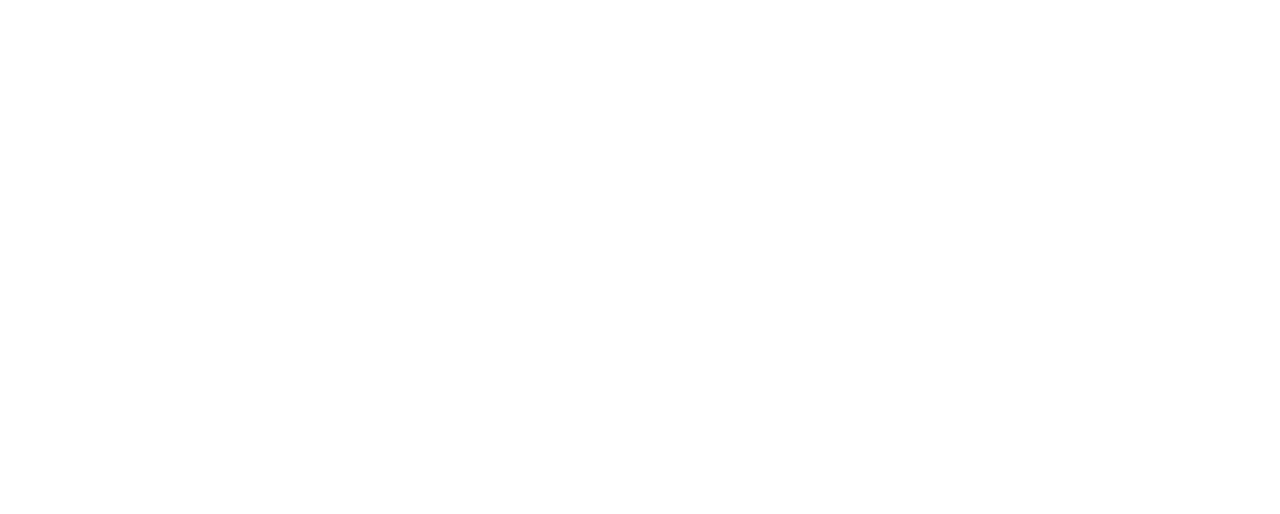
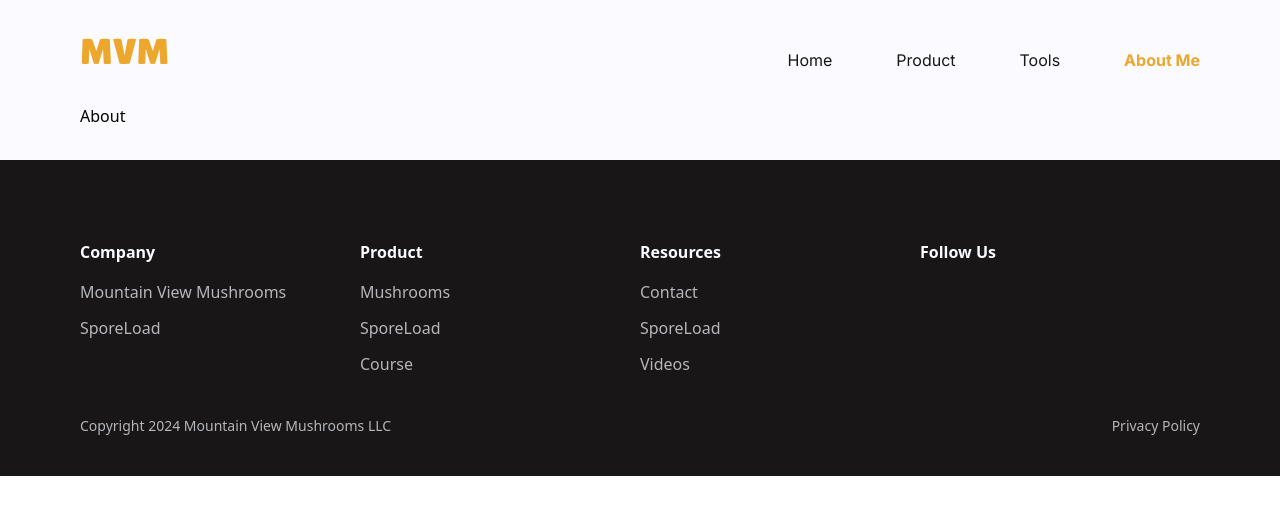
Before and after one commit to HunterVargo/Mountain-View-Mushrooms, a React (Create React App) app: page /about in a window 1280 px wide. Before the commit this address had no page. Shown: the top 514 px of the page. Built offline with nearby package versions, Linux system fonts and the light colour scheme.

Commit message:
add: Layout, Footer

```diff
--- a/src/App.jsx
+++ b/src/App.jsx
@@ -2,12 +2,19 @@
 import LandingPage from "./Pages/LandingPage.jsx";
 import { Routes, Route } from "react-router-dom";
 import Product from "./Pages/Product.jsx";
+import Layout from "./Layout.jsx";
+import Tools from "./Pages/Tools.jsx";
+import About from "./Pages/About.jsx";
 
 function App() {
   return (
     <Routes>
-      <Route exact index element={<LandingPage />} />
-      <Route path="product" element={<Product />} />
+      <Route element={<Layout />}>
+        <Route exact index element={<LandingPage />} />
+        <Route path="product" element={<Product />} />
+        <Route path="tools" element={<Tools />} />
+        <Route path="about" element={<About />} />
+      </Route>
     </Routes>
   );
 }
--- /dev/null
+++ b/src/Layout.jsx
@@ -0,0 +1,19 @@
+import React from "react";
+import Header from "./components/Header";
+import { Outlet } from "react-router-dom";
+import Footer from "./components/Footer";
+const Layout = () => {
+  return (
+    <>
+      <Header />
+      <div className="flex justify-center px-20 py-8 bg-GhostWhite">
+        <div className="w-maxView">
+          <Outlet />
+        </div>
+      </div>
+      <Footer />
+    </>
+  );
+};
+
+export default Layout;
--- /dev/null
+++ b/src/Pages/About.jsx
@@ -0,0 +1,7 @@
+import React from "react";
+
+const About = () => {
+  return <div>About</div>;
+};
+
+export default About;
--- a/src/Pages/LandingPage.jsx
+++ b/src/Pages/LandingPage.jsx
@@ -1,6 +1,6 @@
 import React, { useEffect, useState } from "react";
 import { Helmet } from "react-helmet";
-import Header from "../components/Header";
+
 import { TbChefHat } from "react-icons/tb";
 
 const LandingPage = () => {
@@ -18,8 +18,7 @@
   }, []);
 
   return DisplaySize >= 1200 ? (
-    <div className="flex justify-center px-20 py-8 bg-GhostWhite">
-      <div className="w-maxView">
+    <>
       <Helmet>
         <title>Mountain View Mushrooms</title>
         <meta
@@ -28,7 +27,7 @@
         />
         <link rel="canonical" href="/" />
       </Helmet>
-        <Header />
+
       <div className=" flex my-44 justify-between">
         <div className="font-inter text-EerieBlack w-1/3 grid">
           <h1
@@ -38,8 +37,8 @@
             Eat More <br /> Mushrooms
           </h1>
           <p className="mt-6 text-2xl  ">
-              There is nothing better than fresh gourmet mushrooms. Mountain
-              View Mushrooms is here to fulfill that desire.
+            There is nothing better than fresh gourmet mushrooms. Mountain View
+            Mushrooms is here to fulfill that desire.
           </p>
           <div className="flex items-center mt-6 text-3xl">
             <button className="bg-HunyadiYellow text-GhostWhite rounded-xl px-10 py-6">
@@ -92,8 +91,8 @@
             Learn To <br /> Grow!
           </h1>
           <p className="mt-12 text-2xl">
-              Mushrooms can be a lot of fun to grow. There is something
-              rewarding about eating home grown food.
+            Mushrooms can be a lot of fun to grow. There is something rewarding
+            about eating home grown food.
           </p>
           <div className="flex item-center mt-6 text-3xl">
             <button className="bg-HunyadiYellow text-GhostWhite rounded-xl  px-10 py-6">
@@ -107,8 +106,7 @@
           alt="Halloween Grow Kits"
         />
       </div>
-      </div>
-    </div>
+    </>
   ) : (
     <div>heloo</div>
   );
--- /dev/null
+++ b/src/Pages/Tools.jsx
@@ -0,0 +1,7 @@
+import React from "react";
+
+const Tools = () => {
+  return <div>Tools</div>;
+};
+
+export default Tools;
--- /dev/null
+++ b/src/components/Footer.jsx
@@ -0,0 +1,36 @@
+import React from "react";
+
+const Footer = () => {
+  return (
+    <div className="bg-EerieBlack p-20 pb-0">
+      <div className="grid grid-cols-4 text-GhostWhite">
+        <div className="grid grid-cols-4 col-span-4 font-bold pb-4">
+          <div>Company</div>
+          <div>Product</div>
+          <div>Resources</div>
+          <div>Follow Us</div>
+        </div>
+        <div className="grid grid-cols-4 col-span-4 text-GhostWhite/70 gap-y-3">
+          <div>Mountain View Mushrooms</div>
+          <div>Mushrooms</div>
+          <div>Contact</div>
+          <div></div>
+          <div>SporeLoad</div>
+          <div>SporeLoad</div>
+          <div>SporeLoad</div>
+          <div></div>
+          <div></div>
+          <div>Course</div>
+          <div>Videos</div>
+          <div></div>
+        </div>
+        <div className="flex col-span-4 justify-between my-10 text-GhostWhite/70  text-sm">
+          <span>Copyright 2024 Mountain View Mushrooms LLC</span>
+          <span>Privacy Policy</span>
+        </div>
+      </div>
+    </div>
+  );
+};
+
+export default Footer;
--- a/src/components/Header.jsx
+++ b/src/components/Header.jsx
@@ -1,18 +1,37 @@
 import React from "react";
-import { Link } from "react-router-dom";
+import { NavLink } from "react-router-dom";
 
 const Header = () => {
   return (
-    <div className="flex bg-GhostWhite text-EerieBlack justify-between items-end">
+    <div className="flex bg-GhostWhite text-EerieBlack justify-between items-end px-20 pt-8">
       <div className="font-lilitaOne text-HunyadiYellow text-4xl">MVM</div>
-      <div className="space-x-16 font-inter">
-        <Link to={"/"}>Home</Link>
-        <Link to={"/product"}>Product</Link>
-        <Link to={"/"}>Tools</Link>
-        <Link className="text-HunyadiYellow" to={"/"}>
+      <nav className="space-x-16 font-inter">
+        <NavLink
+          className={({ isActive }) => (isActive ? "font-bold" : null)}
+          to={"/"}
+        >
+          Home
+        </NavLink>
+        <NavLink
+          className={({ isActive }) => (isActive ? "font-bold" : null)}
+          to={"/product"}
+        >
+          Product
+        </NavLink>
+        <NavLink
+          className={({ isActive }) => (isActive ? "font-bold" : null)}
+          to={"/tools"}
+        >
+          Tools
+        </NavLink>
+        <NavLink
+          className={({ isActive }) => (isActive ? "font-bold" : null)}
+          style={{ color: "#ECA72C" }}
+          to={"/about"}
+        >
           About Me
-        </Link>
-      </div>
+        </NavLink>
+      </nav>
     </div>
   );
 };
--- a/src/index.css
+++ b/src/index.css
@@ -3,7 +3,3 @@
 @tailwind base;
 @tailwind components;
 @tailwind utilities;
-
-.shadowText {
-  text-shadow: 0px 4px 4px rgba(0, 0, 0, 0.5);
-}
```
Lines whose indentation alone changed are shown as unchanged.
